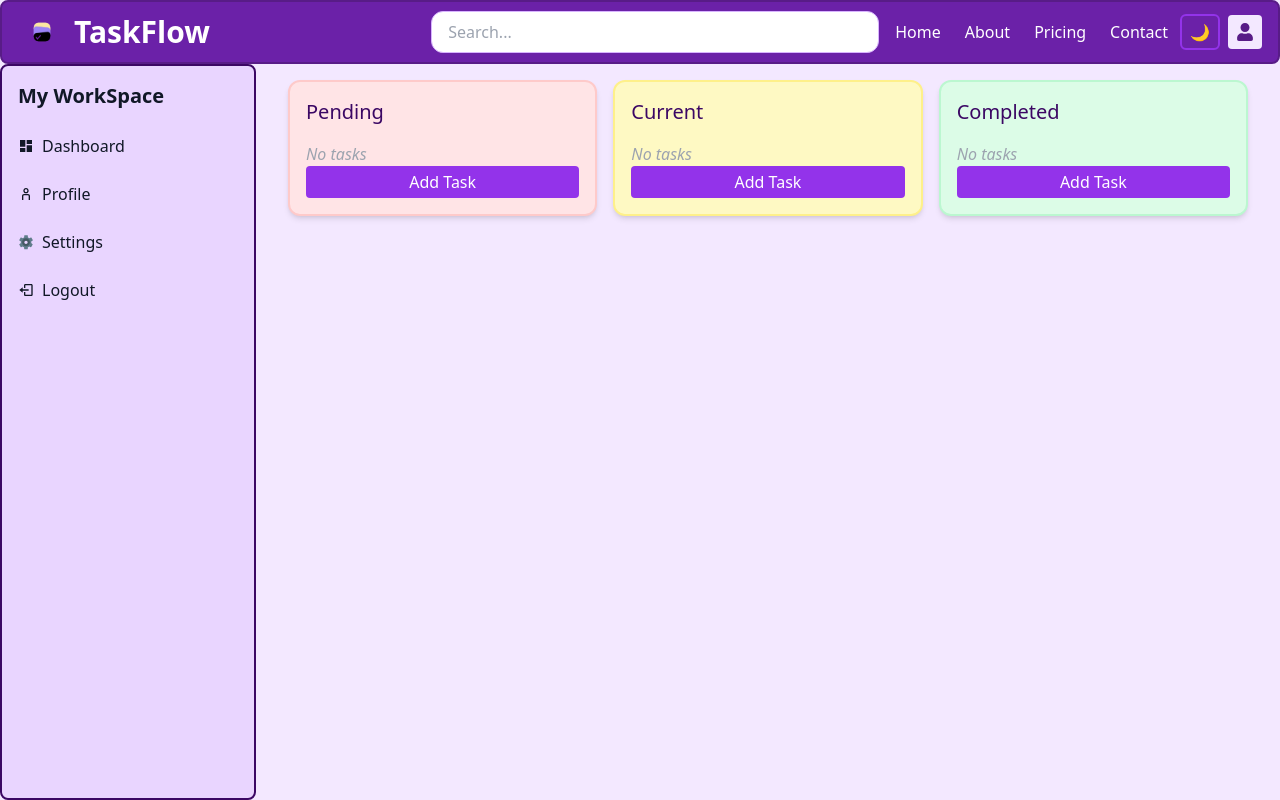
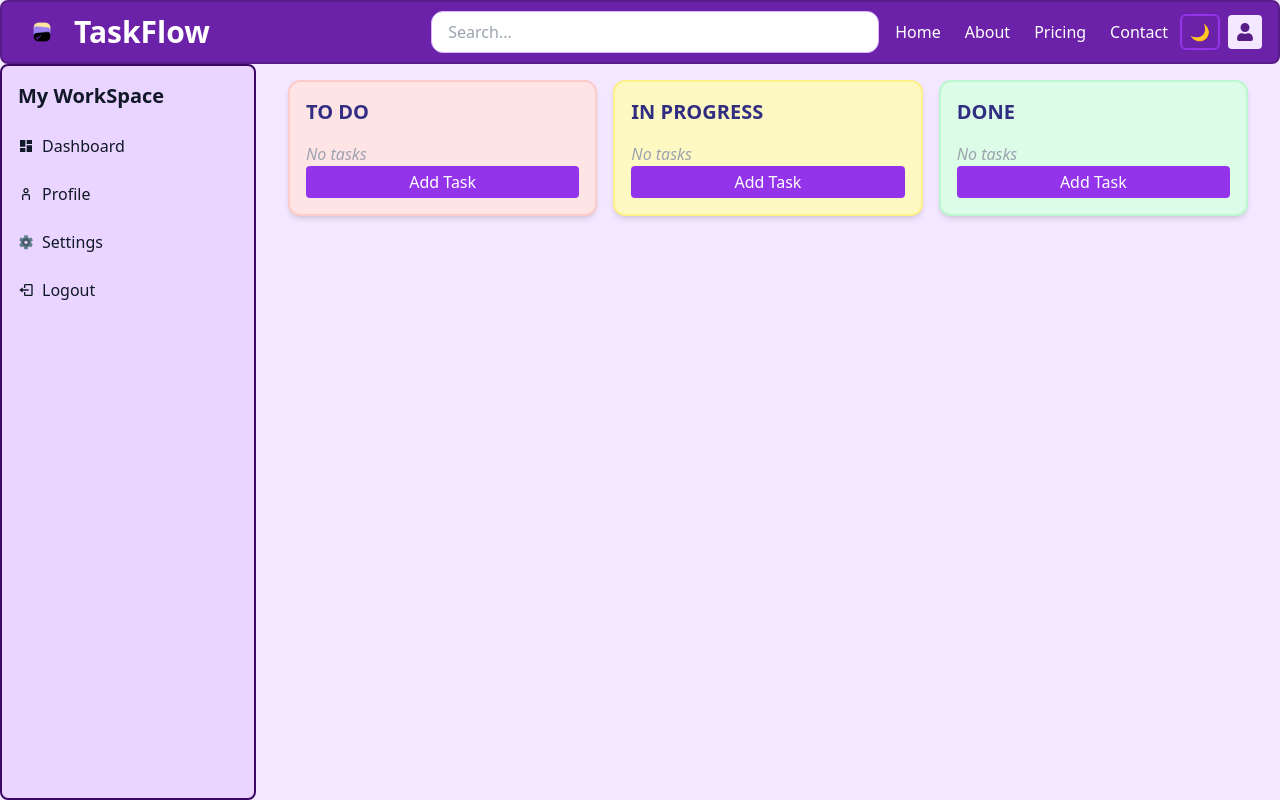
Before and after one commit to nisha-bugalia/TaskFlow, a React (Vite) app in the folder taskflow-client/: page / in a window 1280 px wide. Built offline with nearby package versions, Linux system fonts and the light colour scheme.

Commit message:
WIP: local changes before pulling

```diff
--- a/taskflow-client/index.html
+++ b/taskflow-client/index.html
@@ -4,7 +4,7 @@
     <meta charset="UTF-8" />
     <link rel="icon" type="image/svg+xml" href="/task-removebg-preview.png" />
     <meta name="viewport" content="width=device-width, initial-scale=1.0" />
-    <title>TaskFlow- Manage your tasks efficiently</title>
+    <title>TaskFlow - Task Manager</title>
   </head>
   <body>
     <div id="root"></div>
--- a/taskflow-client/src/components/taskboard.jsx
+++ b/taskflow-client/src/components/taskboard.jsx
@@ -3,6 +3,13 @@ import AddTasks from "./addTasks";
 import { MdDelete } from "react-icons/md";
 
 function TaskBoard({ darkMode, isModalOpen, setIsModalOpen, taskModalOpenRef }) {
+
+  const categoryLabels = {
+    pending: "TO DO",
+    current: "IN PROGRESS",
+    completed: "DONE",
+  };
+
   const [tasks, setTasks] = useState({
     pending: [],
     current: [],
@@ -105,6 +112,9 @@ function TaskBoard({ darkMode, isModalOpen, setIsModalOpen, taskModalOpenRef })
               : "border-green-400",
       };
     }
+
+
+
   };
 
   return (
@@ -119,7 +129,7 @@ function TaskBoard({ darkMode, isModalOpen, setIsModalOpen, taskModalOpenRef })
                 ${highlightCategory === category ? "border-purple-950 shadow-sm" : border}
                 ${bg} ${text}`}
             >
-              <h2 className="text-xl capitalize mb-4">{category}</h2>
+              <h2 className="text-xl font-semibold text-indigo-900 capitalize mb-4">{categoryLabels[category]}</h2>
               {tasks[category].length === 0 ? (
                 <p
                   className={`${darkMode ? "text-indigo-300" : "text-gray-400"} italic`}
```
